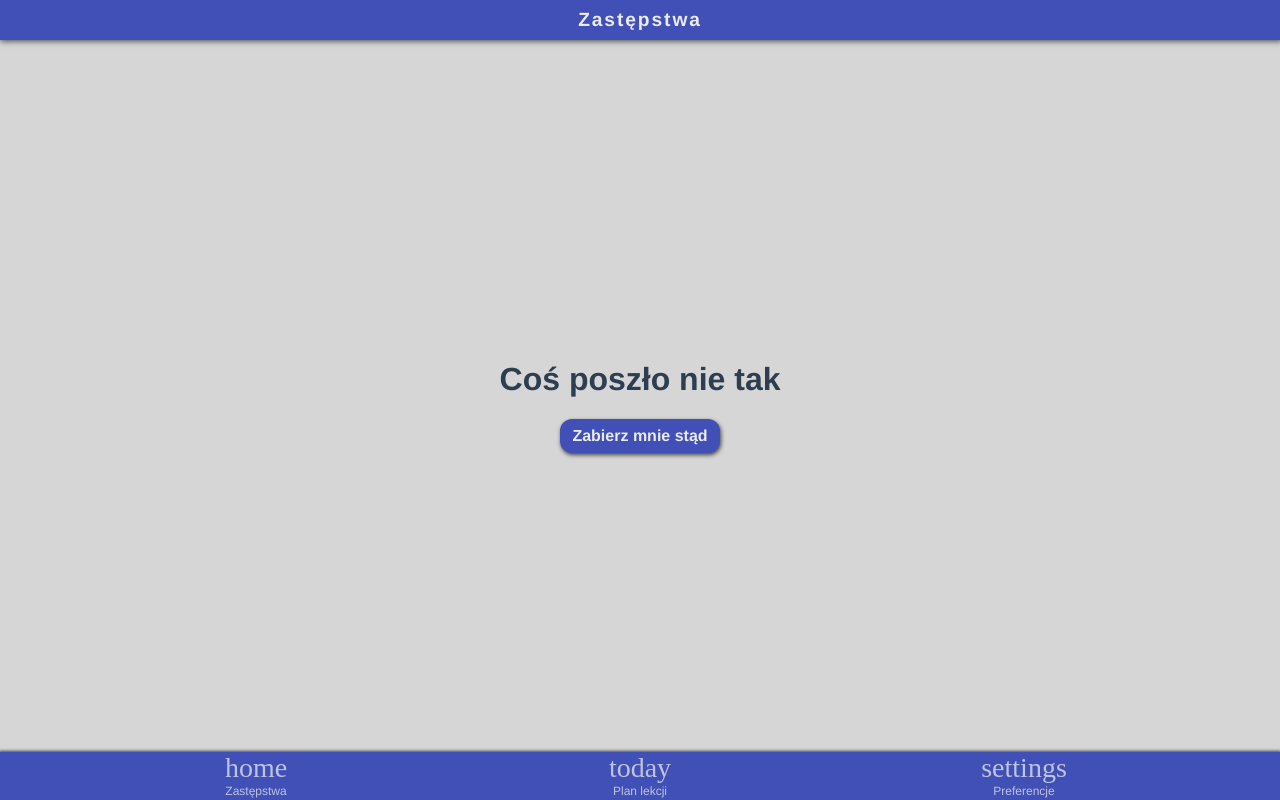
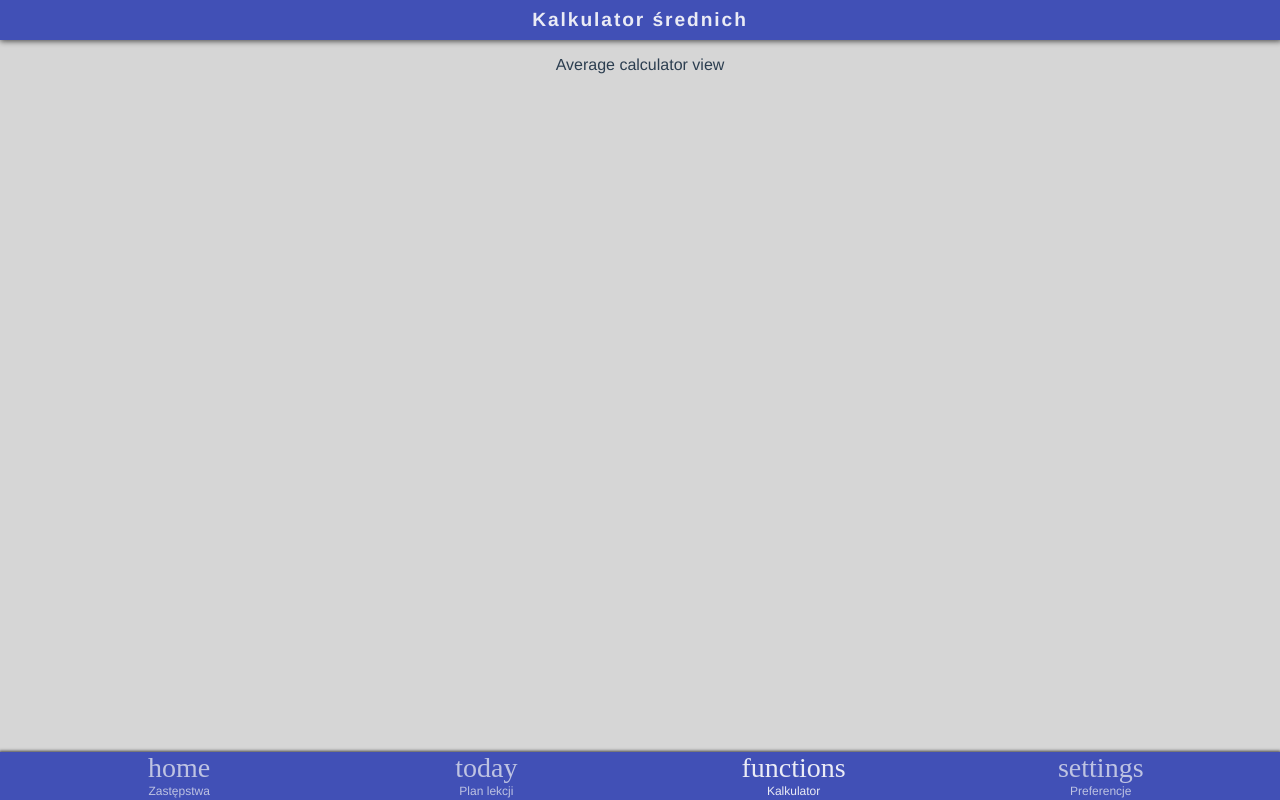
Before and after one commit to JakubekWeg/sp2dobczyce.web.app, a Vue app in the folder app/: page /kalkulator in a window 1280 px wide. Built offline with nearby package versions, Linux system fonts and the light colour scheme.

Commit message:
Added router and navigation entry for calculator

```diff
--- a/app/src/components/PageNavigation.vue
+++ b/app/src/components/PageNavigation.vue
@@ -7,6 +7,10 @@
         <router-link to="/plan-lekcji" :class="{active: this.activeNavTab === 'plan'}">
             <Icon name="today"/>
             <span>Plan lekcji</span>
+        </router-link>
+        <router-link to="/kalkulator" :class="{active: this.activeNavTab === 'calc'}">
+            <Icon name="functions"/>
+            <span>Kalkulator</span>
         </router-link>
         <router-link to="/ustawienia" :class="{active: this.activeNavTab === 'settings'}">
             <Icon name="settings"/>
@@ -27,7 +31,7 @@
         },
         created() {
             this.onRouteUpdate(this.$route);
-            this.$router.afterEach(this.onRouteUpdate)
+            this.$router.afterEach(this.onRouteUpdate);
         },
         data() {
             return {
--- a/app/src/misc/router.js
+++ b/app/src/misc/router.js
@@ -6,6 +6,7 @@ import SettingsView from '../views/SettingsView';
 import TimetablesListView from '../views/TimetablesListView';
 import NotFoundLayout from '../views/NotFoundLayout';
 import NotificationsView from '../views/NotificationsView';
+import AverageCalculatorView from '../views/AverageCalculatorView';
 
 Vue.use(VueRouter);
 
@@ -41,6 +42,16 @@ const routes = [
         meta: {navTab: 'settings', title: 'Powiadomienia'},
     },
     {
+        path: '/ustawienia/powiadomienia',
+        component: NotificationsView,
+        meta: {navTab: 'settings', title: 'Powiadomienia'},
+    },
+    {
+        path: '/kalkulator',
+        component: AverageCalculatorView,
+        meta: {navTab: 'calc', title: 'Kalkulator średnich'},
+    },
+    {
         path: '*',
         component: NotFoundLayout,
     },
--- /dev/null
+++ b/app/src/views/AverageCalculatorView.vue
@@ -0,0 +1,15 @@
+<template>
+    <div>
+        <p>Average calculator view</p>
+    </div>
+</template>
+
+<script>
+    export default {
+        name: 'AverageCalculatorView'
+    };
+</script>
+
+<style scoped>
+
+</style>
```
